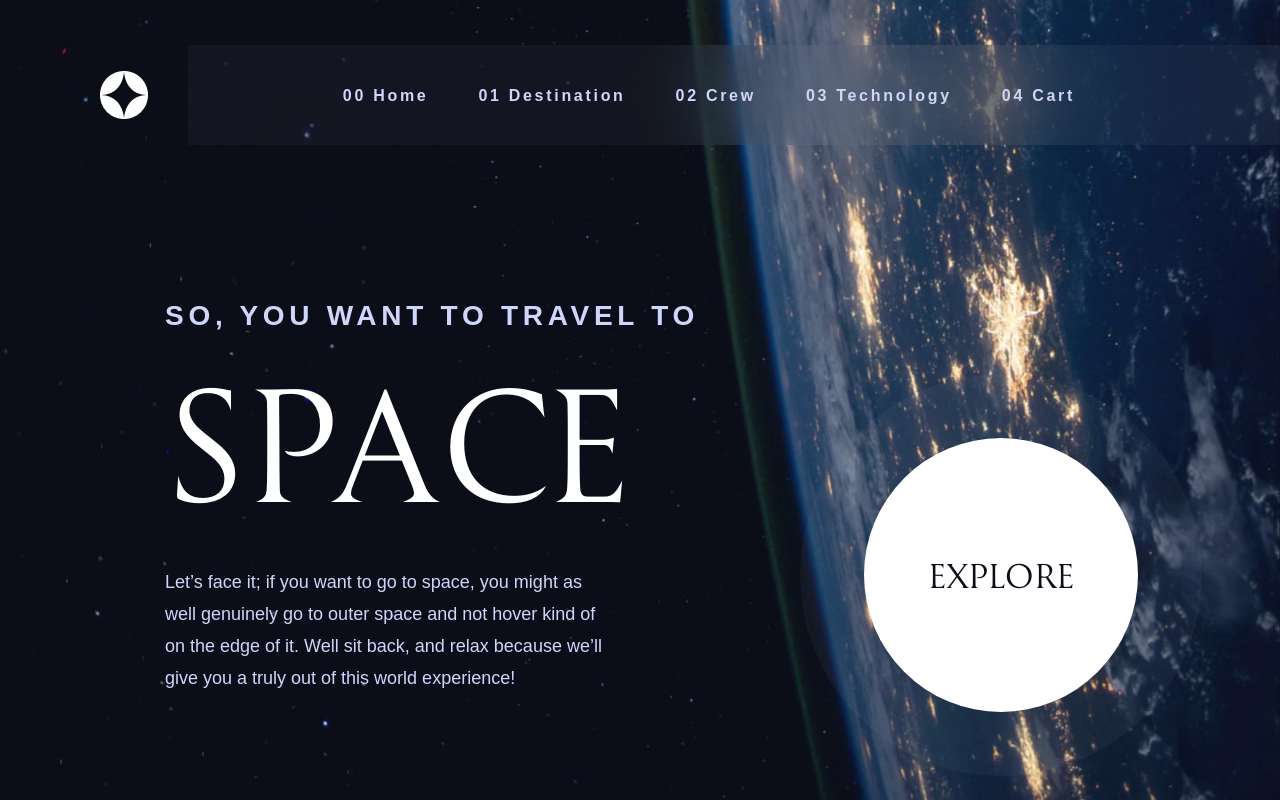
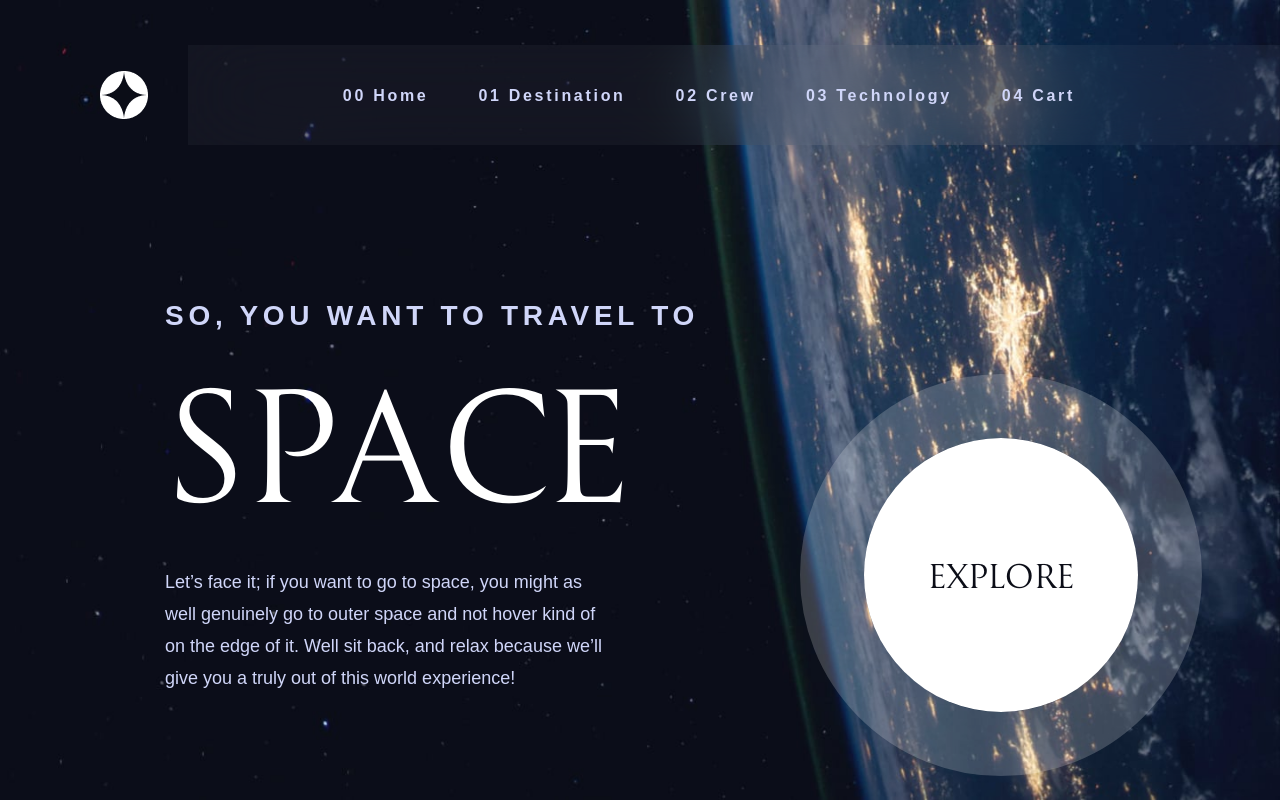
Before and after one commit to Magic1vy/space-travel, a React (Create React App) app: page / in a window 1280 px wide. In both pictures the pointer is over the button "EXPLORE". Built offline with nearby package versions, Linux system fonts and the light colour scheme; a web font is replaced by a local one.

Commit message:
Update App.css

```diff
--- a/src/App.css
+++ b/src/App.css
@@ -124,7 +124,7 @@ body{
   position: relative;
 }
 .home-btn-explore:hover{
-  outline: 64px solid rgba(255, 255, 255, 0.04);;
+  outline: 64px solid rgba(255, 255, 255, 0.196);
   backdrop-filter: blur(40.7742px);
 }
 .destinationComponent{
```
